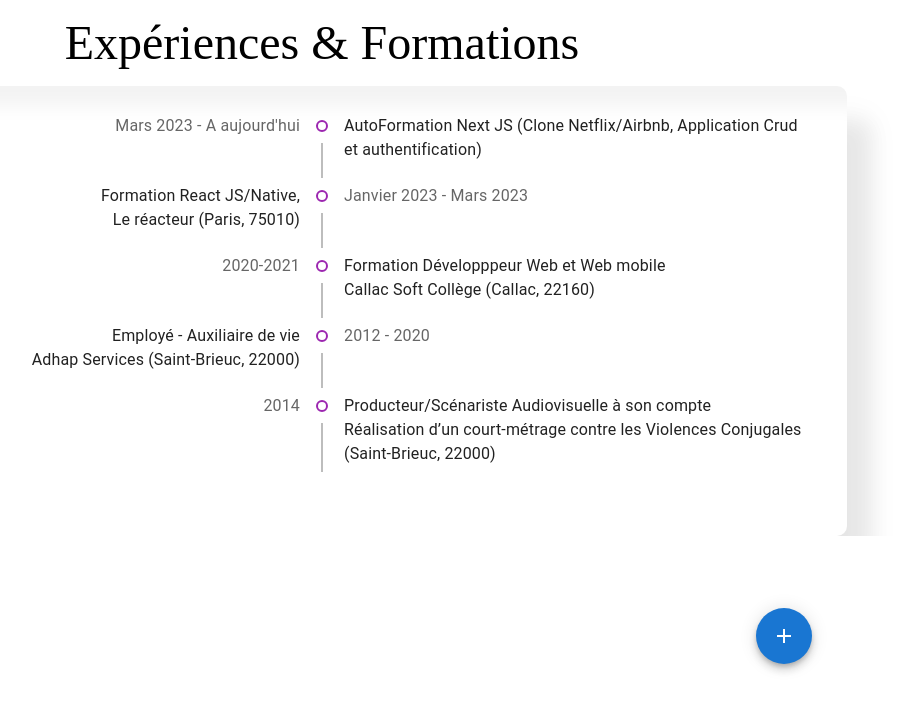
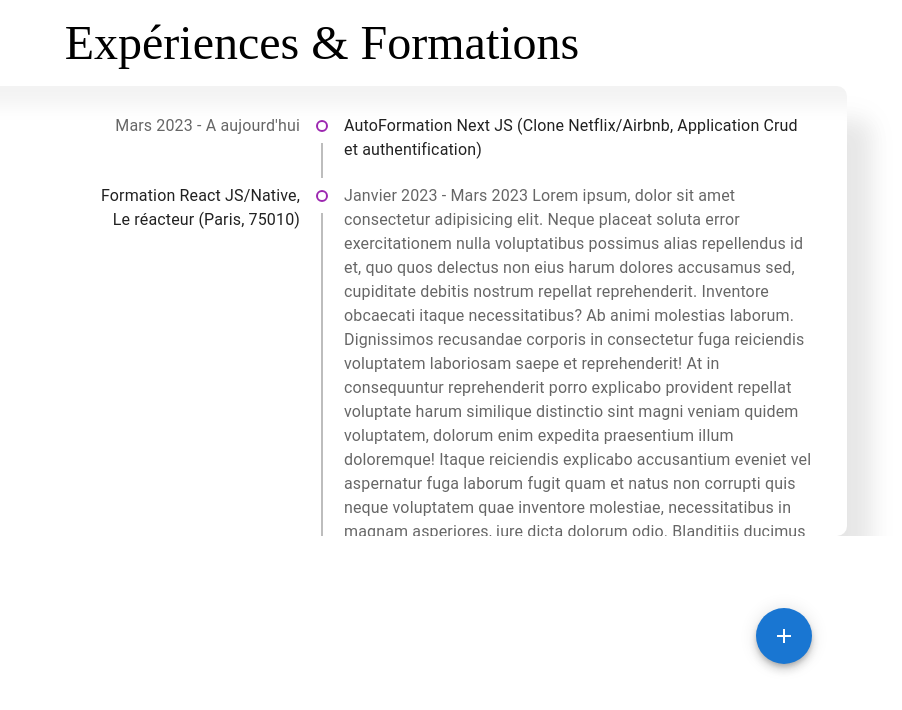
Before and after one commit to yoanncroguennec/Portfolio, a Next.js app: page /landingPage/experiences/Experiences in a window 1280 px wide. Shown: the top 710 px of the page, without its empty margins (318-1220 px from the left). Built offline with nearby package versions, Linux system fonts and the light colour scheme; a web font is replaced by a local one.

Commit message:
first commit

```diff
--- a/src/pages/landingPage/experiences/Experiences.jsx
+++ b/src/pages/landingPage/experiences/Experiences.jsx
@@ -46,22 +46,10 @@ export default function Experiences() {
     borderRadius: 10,
     boxShadow:
       "inset 20px 20px 20px rgba(0, 0, 0, 0.05), 25px 35px 20px rgba(0, 0, 0, 0.05), 25px 30px 30px rgba(0, 0, 0, 0.05), 25px 35px 20px rgba(255, 255, 255, 0.9)",
-    // height: 650,
-    // width: `${matches ? 100 : 350}`,
     overflow: "scroll",
     height: "450px",
     width: "82%",
   }));
-
-  // const BoxCard = styled(Card)(({ theme }) => ({
-  //   borderRadius: 10,
-  //   boxShadow:
-  //     "inset 20px 20px 20px rgba(0, 0, 0, 0.05), 25px 35px 20px rgba(0, 0, 0, 0.05), 25px 30px 30px rgba(0, 0, 0, 0.05), 25px 35px 20px rgba(255, 255, 255, 0.9)",
-  //   // height: 650,
-  //   // width: `${matches ? 100 : 350}`,
-  // }));
-
-  //////////////////// JS ////////////////////
 
 //   const [darkMode] = useContext(DarkModeContext);
 
@@ -98,6 +86,7 @@ export default function Experiences() {
           <TimelineItem>
             <TimelineOppositeContent color='text.secondary'>
               Janvier 2023 - Mars 2023
+              Lorem ipsum, dolor sit amet consectetur adipisicing elit. Neque placeat soluta error exercitationem nulla voluptatibus possimus alias repellendus id et, quo quos delectus non eius harum dolores accusamus sed, cupiditate debitis nostrum repellat reprehenderit. Inventore obcaecati itaque necessitatibus? Ab animi molestias laborum. Dignissimos recusandae corporis in consectetur fuga reiciendis voluptatem laboriosam saepe et reprehenderit! At in consequuntur reprehenderit porro explicabo provident repellat voluptate harum similique distinctio sint magni veniam quidem voluptatem, dolorum enim expedita praesentium illum doloremque! Itaque reiciendis explicabo accusantium eveniet vel aspernatur fuga laborum fugit quam et natus non corrupti quis neque voluptatem quae inventore molestiae, necessitatibus in magnam asperiores, iure dicta dolorum odio. Blanditiis ducimus sed quam eius quibusdam debitis error nulla voluptatibus nesciunt numquam cumque distinctio recusandae reiciendis aspernatur, cupiditate vero tempora dolorem eveniet asperiores. Error rerum tempora id et molestias ipsum temporibus! Eaque accusantium culpa odio, autem ex explicabo quam nulla, distinctio architecto, aliquid quia.
             </TimelineOppositeContent>
             <TimelineSeparator>
               <TimelineDot color='secondary' variant='outlined' />
```
Also changed, not shown: 1 other file (tests, documents, lock files or other folders).
